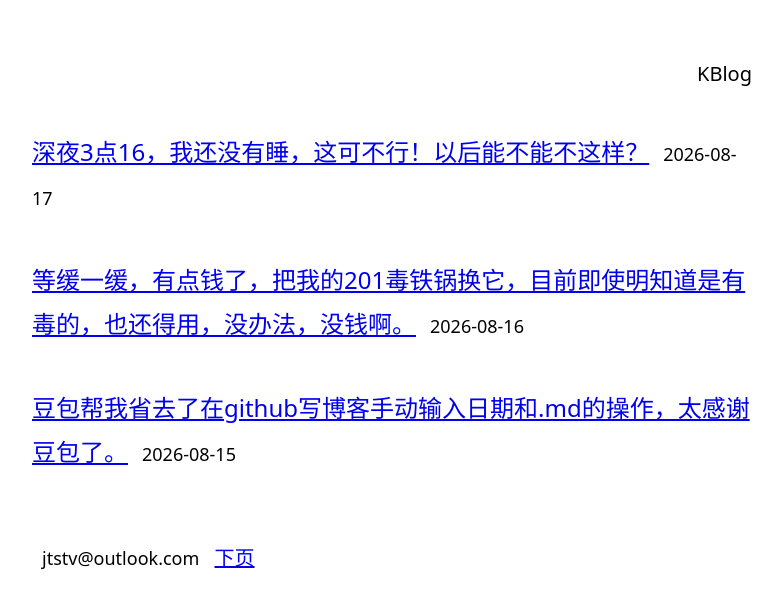
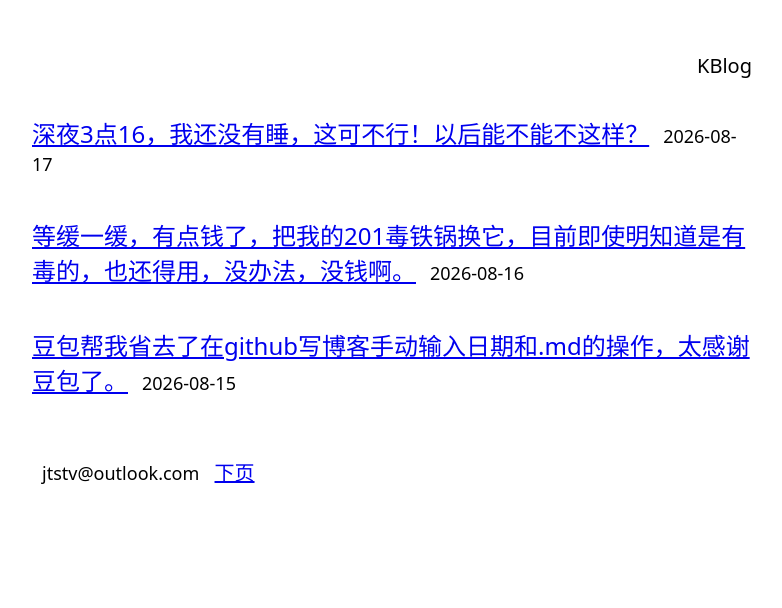
Before and after one commit to JTSTV/Jtstv.github.io, a Jekyll site: the page built from index.html, in a window 1280 px wide. Shown: the top 608 px of the page, without its empty margins (248-1030 px from the left). Built offline with Jekyll 4.4.1, drawn with Linux system fonts in a browser that asks for light colours; the list of posts is cut into pages by our own code.

Commit message:
更新 index.html

```diff
--- a/index.html
+++ b/index.html
@@ -11,7 +11,7 @@
 <meta name="description" content="{{ site.description }}">
 {% if site.keywords %}<meta name="keywords" content="{{ site.keywords }}">{% endif %}
 <link rel="canonical" href="{{ site.url }}{{ page.url }}">
-<style>body{font:20px system-ui,-apple-system,sans-serif;padding:44px 32px;line-height:2.2}.container{max-width:720px;margin:0 auto}.site-header{margin-bottom:36px;text-align:right}.site-title{font-size:26px;display:inline-block;letter-spacing:0}.post-item{margin-bottom:40px}.post-link{font-size:24px;letter-spacing:0;line-height:1.1}.post-date-text{font-size:18px;margin-left:14px}.pagination{margin-top:60px}.pagination-email{font-size:18px;padding:0 10px}img{max-width:100%;height:auto}@media(max-width:600px){body{padding:24px 18px}.site-header{margin-bottom:26px}.post-item{margin-bottom:30px}.post-link{font-size:22px;line-height:1.1}.post-date-text{font-size:17px;margin-left:10px}.pagination-email{font-size:17px;padding:0 8px}}</style>
+<style>body{font:20px system-ui,-apple-system,sans-serif;padding:44px 32px}.container{max-width:720px;margin:0 auto}.site-header{margin-bottom:36px;text-align:right}.site-title{font-size:26px}.post-item{margin-bottom:40px}.post-link{font-size:24px}.post-date-text{font-size:18px;margin-left:14px}.pagination{margin-top:60px}.pagination-email{font-size:18px;padding:0 10px}img{max-width:100%;height:auto}@media(max-width:600px){body{padding:24px 18px}.site-header{margin-bottom:26px}.post-item{margin-bottom:30px}.post-link{font-size:22px}.post-date-text{font-size:17px;margin-left:10px}.pagination-email{font-size:17px;padding:0 8px}}</style>
 </head>
 <body>
 <div class="container">
```
